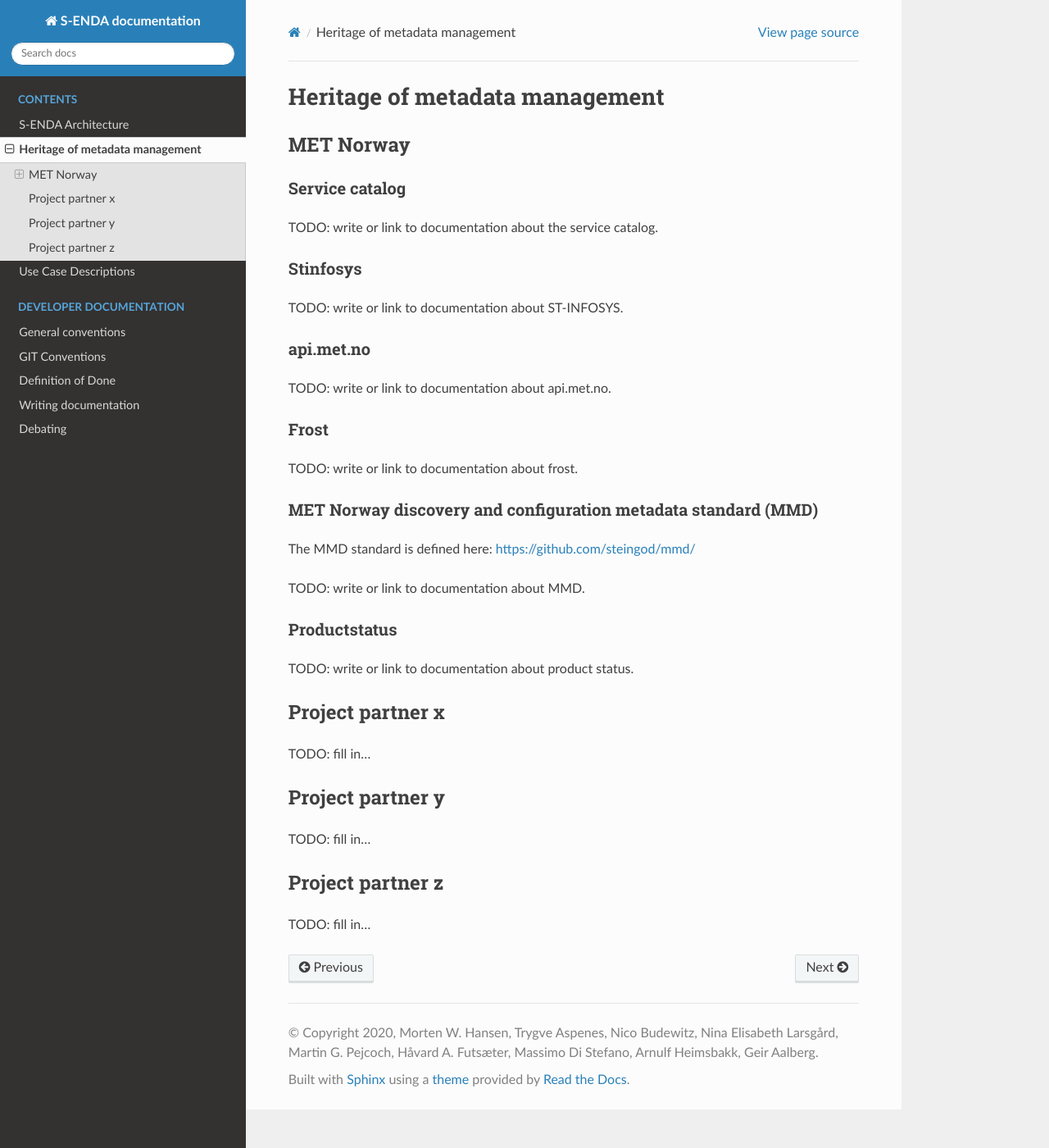
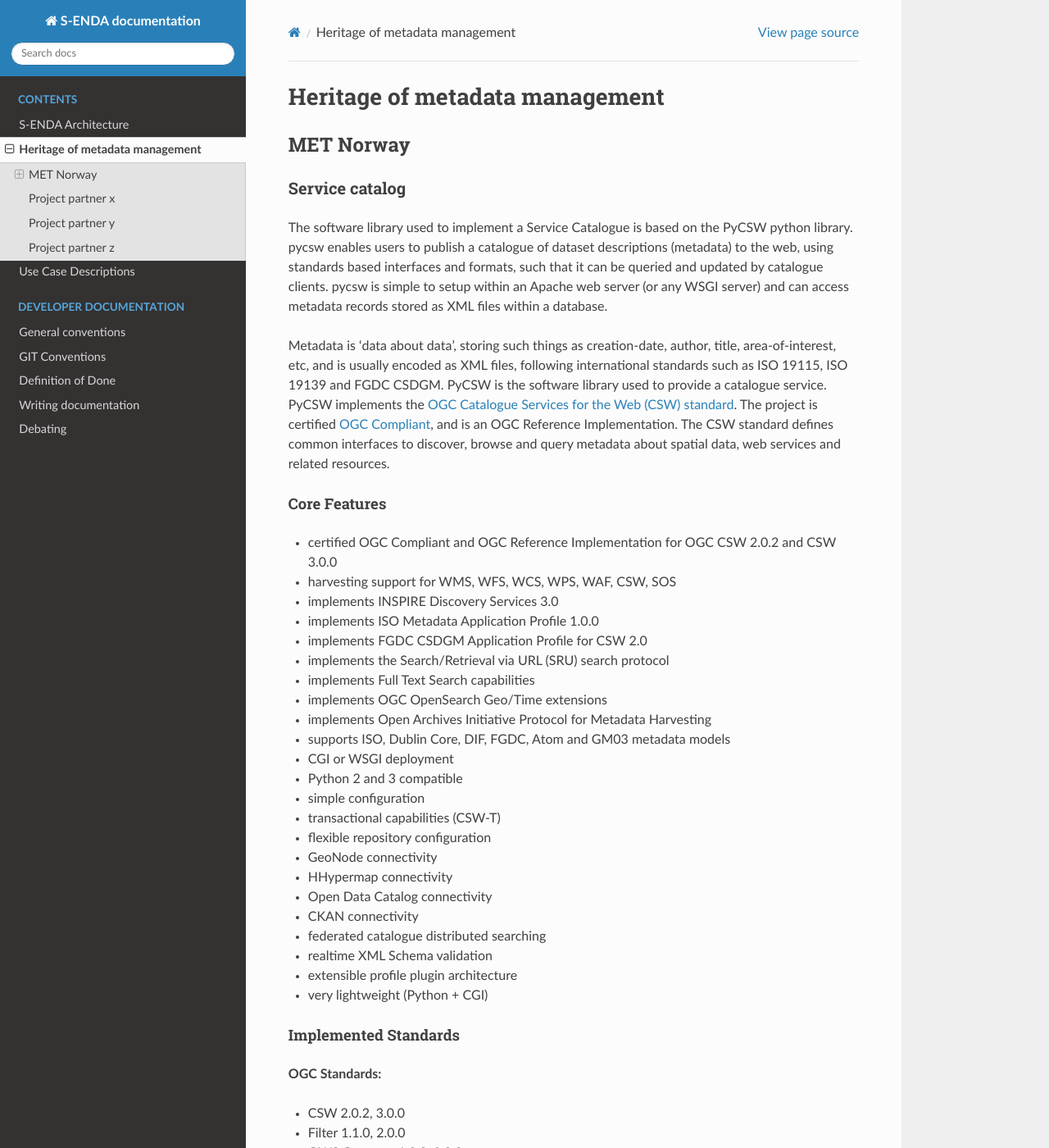
Before and after one commit to metno/S-ENDA-documentation, a Sphinx documentation site: the page built from source/metadata_management_heritage.rst, in a window 1280 px wide and 1400 px high. Shown: the whole window at 82% size. Built offline with Sphinx 7.4.7 and the Read the Docs theme 2.0.0, drawn with Linux system fonts in a browser that asks for light colours; some of the changed text lies outside the part shown.

Commit message:
Added pycsw documentation

```diff
--- a/source/metadata_management_heritage.rst
+++ b/source/metadata_management_heritage.rst
@@ -6,8 +6,101 @@
 
 Service catalog
 ^^^^^^^^^^^^^^^
+The software library used to implement a Service Catalogue is based on the PyCSW python library.
+pycsw enables users to publish a catalogue of dataset descriptions (metadata) to the web, using standards based interfaces and formats, such that it can be queried and updated by catalogue clients. pycsw is simple to setup within an Apache web server (or any WSGI server) and can access metadata records stored as XML files within a database.
 
-TODO: write or link to documentation about the service catalog.
+Metadata is 'data about data', storing such things as creation-date, author, title, area-of-interest, etc, and is usually encoded as XML files, following international standards such as ISO 19115, ISO 19139 and FGDC CSDGM.
+PyCSW is the software library used to provide a catalogue service. PyCSW implements the  `OGC Catalogue Services for the Web (CSW) standard <https://www.opengeospatial.org/standards/cat>`__. The project is certified `OGC Compliant`_, and is an OGC Reference Implementation. The CSW standard defines common interfaces to discover, browse and query metadata about spatial data, web services and related resources.
+
+Core Features
+--------------
+
+* certified OGC Compliant and OGC Reference Implementation for OGC CSW 2.0.2 and CSW 3.0.0
+* harvesting support for WMS, WFS, WCS, WPS, WAF, CSW, SOS
+* implements INSPIRE Discovery Services 3.0
+* implements ISO Metadata Application Profile 1.0.0
+* implements FGDC CSDGM Application Profile for CSW 2.0
+* implements the Search/Retrieval via URL (SRU) search protocol
+* implements Full Text Search capabilities
+* implements OGC OpenSearch Geo/Time extensions
+* implements Open Archives Initiative Protocol for Metadata Harvesting
+* supports ISO, Dublin Core, DIF, FGDC, Atom and GM03 metadata models
+* CGI or WSGI deployment
+* Python 2 and 3 compatible
+* simple configuration
+* transactional capabilities (CSW-T)
+* flexible repository configuration
+* GeoNode connectivity
+* HHypermap connectivity
+* Open Data Catalog connectivity
+* CKAN connectivity
+* federated catalogue distributed searching
+* realtime XML Schema validation
+* extensible profile plugin architecture
+* very lightweight (Python + CGI)
+
+
+Implemented Standards
+--------------------------------------------------------------------------------
+
+**OGC Standards:**
+
+* CSW 	2.0.2, 3.0.0
+* Filter 	1.1.0, 2.0.0
+* OWS Common 	1.0.0, 2.0.0
+* GML 	3.1.1
+* OGC SFSQL 	1.2.1
+* OGC OpenSearch  1.0
+
+**Metadata Standards:**
+
+* Dublin Core 	1.1
+* SOAP 	1.2
+* ISO 19115:2003
+* ISO 19139:2007
+* ISO 19119:2005
+* NASA DIF 9.7
+* FGDC CSDGM 1998
+* GM03  2.1
+* SRU 	1.1
+* OAI-PMH   2.0
+* A9 OpenSearch 	1.1
+
+Details
+--------------------------------------------------------------------------------
+
+**Website:** https://pycsw.org
+
+**Licence:** `MIT`_
+
+**Software Version:** 2.4.2
+
+**Supported Platforms:** Windows, Linux, Mac
+
+**API Interfaces:** Python
+
+**Documentation:** https://pycsw.org/docs/
+
+**Support:** https://pycsw.org/docs/support.html
+
+Notes for S-ENDA development:
+------------------------------------------------------------------------
+* **Example Driver**
+    - `ISO reader <https://github.com/geopython/pycsw/blob/master/pycsw/plugins/profiles/apiso/apiso.py>`__
+* **Example Output**
+    - `DIF Output Schema <https://github.com/geopython/pycsw/blob/master/pycsw/plugins/outputschemas/dif.py>`__
+       can be used as guidlenise to create a DCAT (or GeoDCAT) output from pycsw’s core model
+* Open Issue about Geo-DCAT
+    - `Support DCAT <https://github.com/geopython/pycsw/issues/257>`__ in pycsw
+    - `ISO to GeoDCAT XSLT <https://github.com/SEMICeu/iso-19139-to-dcat-ap>`__
+
+.. _`Python`: https://www.python.org/
+.. _`MIT`: https://docs.pycsw.org/en/latest/license.html
+.. _`OGC Compliant`: https://www.opengeospatial.org/resource/products/details/?pid=1374
+.. _`OGC Reference Implementation`: http://demo.pycsw.org/
+
+Disclaimer: This PyCSW documentation has been adapted from the `OSGEO-Live Documentation <https://osgeo.github.io/OSGeoLive-doc/en/index.html>`__
+
 
 Stinfosys
 ^^^^^^^^^^^^^^^
```
